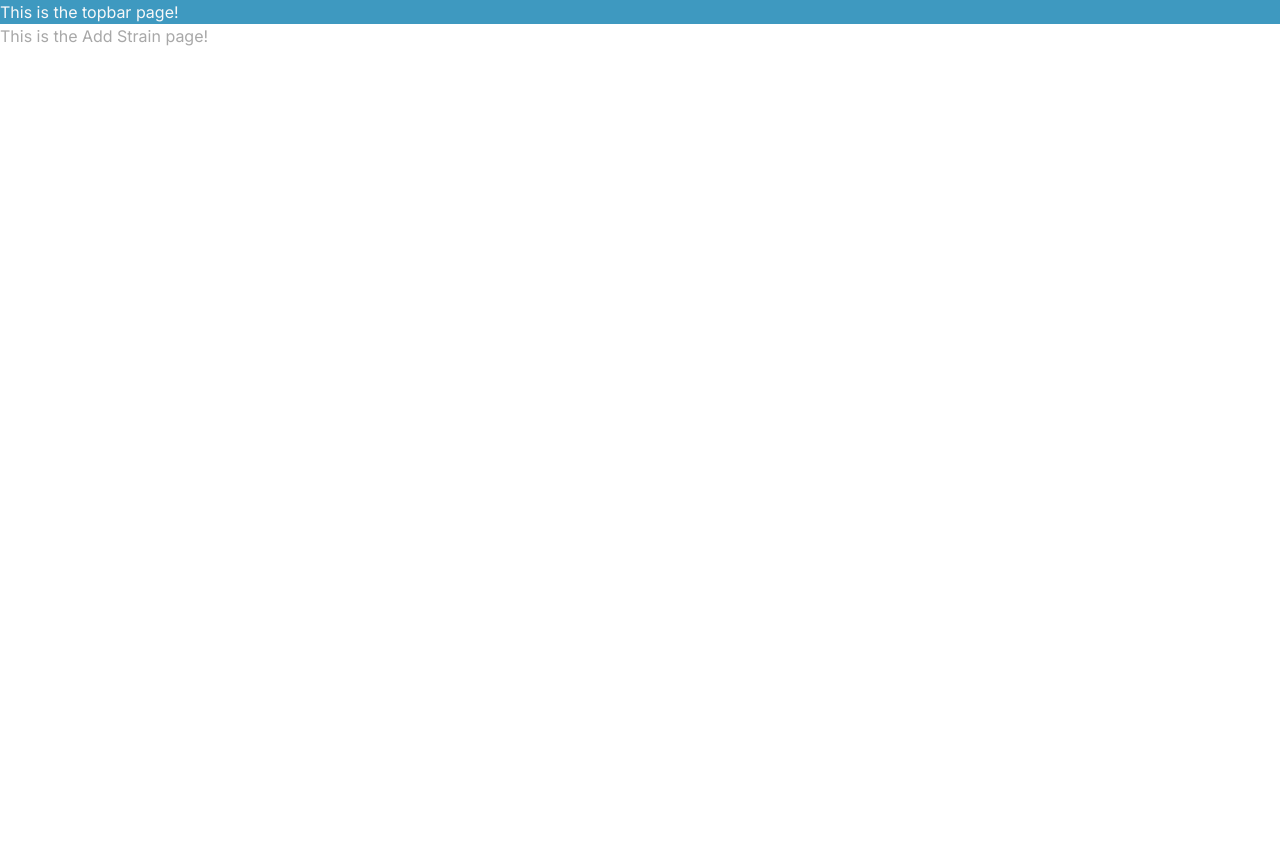
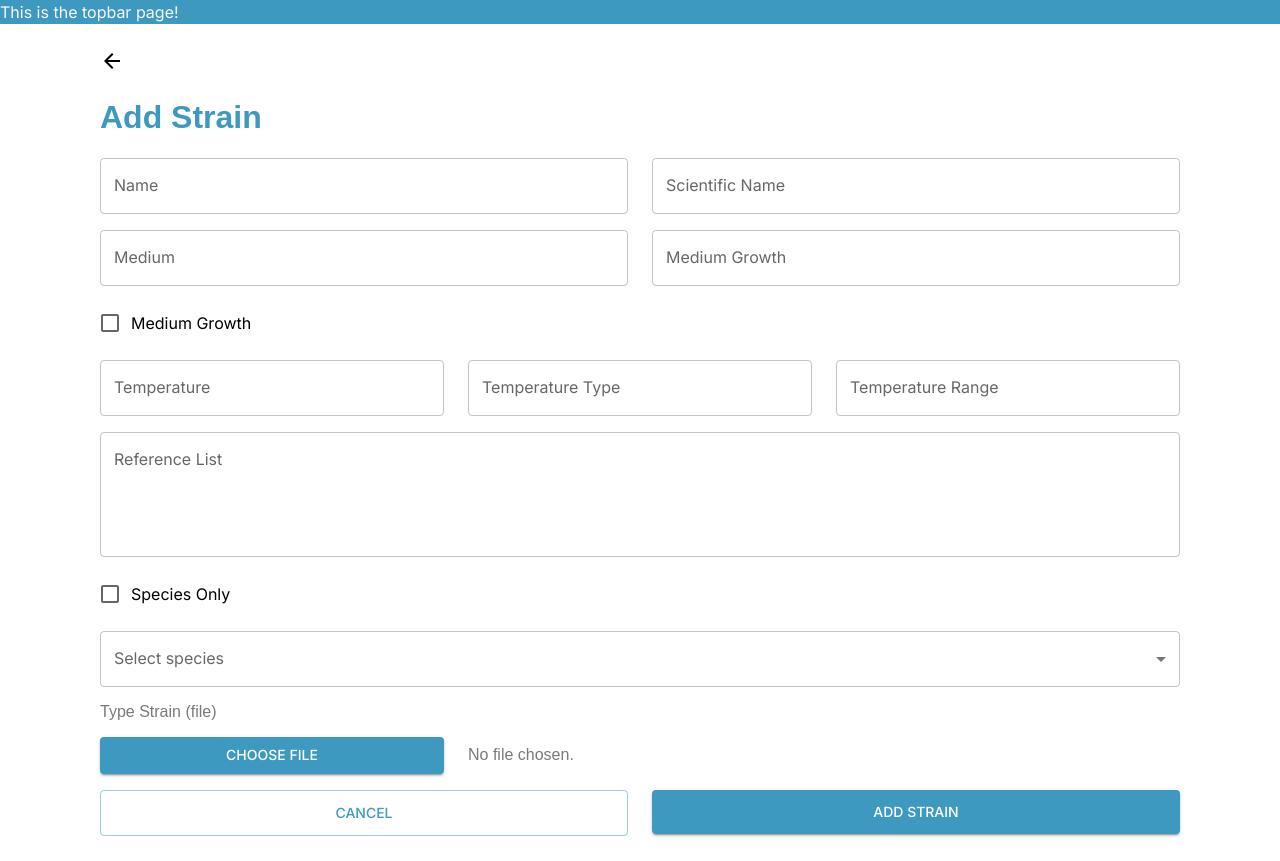
Before and after one commit to lbsomoson/bat-genome-database, a React (Create React App) app in the folder bat-genome-client/: page /add/strain in a window 1280 px wide. Before the commit the page ends 800 px from the top, so only its background shows below. Built offline with nearby package versions, Linux system fonts and the light colour scheme.

Commit message:
feat: Create styles and layout for Add Strain Page

```diff
--- /dev/null
+++ b/bat-genome-client/src/pages/addStrain/AddStrain.css
@@ -0,0 +1,15 @@
+h1 {
+  color: #3E99C0;
+  font-weight: bold;
+  margin-top: 10px;
+  margin-bottom: 10px;
+}
+
+input[type="file"] {
+  display: none;
+}
+
+.label {
+  color: #7B7979;
+  font-size: 16px;
+}
--- a/bat-genome-client/src/pages/addStrain/AddStrain.jsx
+++ b/bat-genome-client/src/pages/addStrain/AddStrain.jsx
@@ -1,12 +1,243 @@
-import { ThemeProvider, Typography, Box } from "@mui/material";
+import {
+	ThemeProvider,
+	Box,
+	Button,
+	Grid,
+	Checkbox,
+	TextField,
+	FormControlLabel,
+	MenuItem,
+} from "@mui/material";
+import { ArrowBack } from '@mui/icons-material';
 
 import { theme } from "../../theme";
+import { useState } from "react";
+import "./AddStrain.css";
 
 export default function AddStrain() {
+	const [values, setValues] = useState({
+		name: "",
+		scientificName: "",
+		medium: "",
+		mediumGrowth: "",
+		mediumGrowthCheckBox: false,
+		temperature: "",
+		temperatureType: "",
+		temperatureRange: "",
+		referenceList: "",
+		speciesOnly: false,
+		species: "",
+		fileContent: "",
+	});
+
+	const species = [
+		{value: 'specie-1', text: 'Specie 1'},
+		{value: 'specie-2', text: 'Specie 2'},
+		{value: 'specie-3', text: 'Specie 3'},
+		{value: 'specie-4', text: 'Specie 4'},
+		{value: 'specie-5', text: 'Specie 5'},
+	];
+
+	// For input of types text or select
+	const handleChange = (e) => {
+		setValues({
+			...values,
+			[e.target.name]: e.target.value,
+		});
+
+		console.log(values);
+	};
+
+	// For input of type combobox
+	const handleCBChange = (e) => {
+		setValues({
+			...values,
+			[e.target.name]: e.target.checked,
+		});
+
+		console.log(values);
+	};
+
+	// TODO: Submit data
+	// const onSubmit = (data) => {
+	// 	console.log(data);
+	// 	alert("Clicked submit button!");
+	// };
+
+	const SpecieSelect = ({ options }) => {
+		return(
+			<Box>
+				<TextField
+					label="Select species"
+					name="species"
+					select
+					value={values.species}
+					onChange={handleChange}
+					fullWidth
+				>
+					{options.map((choice, i) => {
+						return(
+							<MenuItem
+								key={i}
+								value={choice.value}
+							>
+								{choice.text}
+							</MenuItem>
+						)
+					})}
+				</TextField>
+			</Box>
+		)
+	};
+
+	const handleFileChange = (e) => {
+
+		const uploadFileBtn = document.getElementById("uploadFileBtn");
+		const customText = document.getElementById("fileChosen");
+
+		if(uploadFileBtn.value) {
+			const fileNameList = Array.prototype.map.call(uploadFileBtn.files, function (file) {
+				return file.name;
+			});
+			const label = fileNameList.join(', ');
+			customText.innerHTML = label;
+		} else {
+			customText.innerHTML = "No file chosen."
+		}
+	}
+
+	// TODO: read file contents
+
 	return (
 		<ThemeProvider theme={theme}>
-			<Box>
-				<Typography color="primary.gray"> This is the Add Strain page! </Typography>
+			<Box className="main">
+				<ArrowBack />
+				<Box mt={5} mb={5}><h1>Add Strain</h1></Box>
+				{/* Form */}
+				<Grid container rowSpacing={2} columnSpacing={3}>
+					<Grid item md={6}>
+						<TextField
+							label="Name"
+							name="name"
+							variant="outlined"
+							value={values.name}
+							onChange={handleChange}
+							fullWidth />
+					</Grid>
+					<Grid item md={6}>
+						<TextField
+							label="Scientific Name"
+							name="scientificName"
+							variant="outlined"
+							value={values.scientificName}
+							onChange={handleChange}
+							fullWidth />
+					</Grid>
+					<Grid item md={6}>
+						<TextField
+							label="Medium"
+							name="medium"
+							variant="outlined"
+							value={values.medium}
+							onChange={handleChange}
+							fullWidth />
+					</Grid>
+					<Grid item md={6}>
+						<TextField
+							label="Medium Growth"
+							name="mediumGrowth"
+							variant="outlined"
+							value={values.mediumGrowth}
+							onChange={handleChange}
+							fullWidth />
+					</Grid>
+					<Grid item md={12}>
+						<FormControlLabel
+							control={<Checkbox
+								checked={values.mediumGrowthCheckBox}
+								name="mediumGrowthCheckBox"
+								onChange={handleCBChange}
+							/>}
+							label="Medium Growth"
+						/>
+					</Grid>
+					<Grid item md={4}>
+						<TextField
+							label="Temperature"
+							name="temperature"
+							variant="outlined"
+							value={values.temperature}
+							onChange={handleChange}
+							fullWidth />
+					</Grid>
+					<Grid item md={4}>
+						<TextField
+							label="Temperature Type"
+							name="temperatureType"
+							variant="outlined"
+							value={values.temperatureType}
+							onChange={handleChange}
+							fullWidth />
+					</Grid>
+					<Grid item md={4}>
+						<TextField
+							label="Temperature Range"
+							name="temperatureRange"
+							variant="outlined"
+							value={values.temperatureRange}
+							onChange={handleChange}
+							fullWidth />
+					</Grid>
+					<Grid item md={12}>
+						<TextField
+							label="Reference List"
+							name="referenceList"
+							variant="outlined"
+							value={values.referenceList}
+							onChange={handleChange}
+							fullWidth
+							multiline
+							rows={4} />
+					</Grid>
+					<Grid item md={12}>
+						<FormControlLabel
+							control={<Checkbox
+								checked={values.speciesOnly}
+								name="speciesOnly"
+								onChange={handleCBChange}
+							/>}
+							label="Species Only"
+						/>
+					</Grid>
+					<Grid item md={12}>
+						<SpecieSelect options={species}/>
+					</Grid>
+					<Grid item md={12}>
+						<label className="label">Type Strain (file)</label>
+					</Grid>
+					<Grid item md={4}>
+							<Button variant="contained" component="label" fullWidth>
+								CHOOSE FILE
+								<input
+									type="file"
+									accept=".xlsx, .xls, .csv"
+									onChange={handleFileChange}
+									id="uploadFileBtn"
+									multiple
+									hidden
+								/>
+							</Button>
+					</Grid>
+					<Grid item md={8} style={{ display: "flex", justifyContent:"flex-start", alignItems: "center" }}>
+						<span className="label" id="fileChosen">No file chosen.</span>
+					</Grid>
+					<Grid item md={6}>
+						<Button variant="outlined" sx={{ padding: "10px" }} fullWidth>CANCEL</Button> {/*TODO: cancel*/}
+					</Grid>
+					<Grid item md={6}>
+						<Button variant="contained" sx={{ padding: "10px" }} fullWidth>ADD STRAIN</Button> {/*TODO: onlick*/}
+					</Grid>
+				</Grid>
 			</Box>
 		</ThemeProvider>
 	);
--- a/bat-genome-client/src/pages/viewStrain/ViewStrain.jsx
+++ b/bat-genome-client/src/pages/viewStrain/ViewStrain.jsx
@@ -5,7 +5,7 @@ import { theme } from "../../theme";
 import "./ViewStrain.css";
 
 const detail = {
-	scientificName: "Abditibacterium utsteinense",
+	scientificName: "Parastratiosphecomyia stratiosphecomyioides",
 	commonName: "Common Name",
 	domain: "Domain",
 	kingdom: "Kingdom",
@@ -21,11 +21,6 @@ const detail = {
 
 export default function ViewStrain() {
 
-	function handleClick(event) {
-    event.preventDefault();
-    console.info('You clicked a breadcrumb.');
-  }
-
 	return (
 		<ThemeProvider theme={theme}>
 			<Box>
@@ -38,31 +33,15 @@ export default function ViewStrain() {
 								<h1>
 									{detail.scientificName}
 								</h1>
-								<div role="navigation" onClick={handleClick}>
-									<Breadcrumbs aria-label="breadcrumb">
-										<Link underline="hover"
-											color="inherit"
-											href="/"
-										>
-											Strain
-										</Link>
-										<Link
-											underline="hover"
-											color="inherit"
-											href="/strain"
-										>
-											Strain
-										</Link>
-										<Link
-											underline="hover"
-											color="text.primary"
-											href="/strain"
-											aria-current="page"
-										>
-											{detail.scientificName}
-										</Link>
-									</Breadcrumbs>
-								</div>
+
+								{/* TODO: Update handling events in breadcrumbs */}
+								<Breadcrumbs aria-label='breadcrumb'>
+									<Link undeline='hover' href="#">
+										Strain
+									</Link>
+									<Typography color="primary.main">{detail.scientificName}</Typography>
+								</Breadcrumbs>
+
 							</div>
 							<div className="topRight">
 								{/* TODO: Hide edit button when user is logged in */}
@@ -73,7 +52,7 @@ export default function ViewStrain() {
 									sx={{ width: 150, padding: 1, margin: 2 }}
 									>
 										Edit
-									</Button>
+								</Button>
 								<Button
 									startIcon={<FileDownload style={{ color: '#fff' }}/>}
 									variant="contained"
@@ -86,51 +65,51 @@ export default function ViewStrain() {
 						</div>
 						<div className="container">
 							<div className="item">
-								<div className="left"><Typography fontWeight="bold" color="primary.gray">Scientific Name</Typography></div>
+								<div className="left"><Typography fontWeight="bold" color="primary.grey">Scientific Name</Typography></div>
 								<div className="right"><Typography color="primary.main">{detail.scientificName}</Typography></div>
 							</div>
 							<div className="item">
-								<div className="left"><Typography fontWeight="bold" color="primary.gray">Common Name</Typography></div>
+								<div className="left"><Typography fontWeight="bold" color="primary.grey">Common Name</Typography></div>
 								<div className="right"><Typography color="primary.main">{detail.commonName}</Typography></div>
 							</div>
 							<div className="item">
-								<div className="left"><Typography fontWeight="bold" color="primary.gray">Domain</Typography></div>
+								<div className="left"><Typography fontWeight="bold" color="primary.grey">Domain</Typography></div>
 								<div className="right"><Typography color="primary.main">{detail.domain}</Typography></div>
 							</div>
 							<div className="item">
-								<div className="left"><Typography fontWeight="bold" color="primary.gray">Kingdom</Typography></div>
+								<div className="left"><Typography fontWeight="bold" color="primary.grey">Kingdom</Typography></div>
 								<div className="right"><Typography color="primary.main">{detail.kingdom}</Typography></div>
 							</div>
 							<div className="item">
-								<div className="left"><Typography fontWeight="bold"  color="primary.gray">Phylum</Typography></div>
+								<div className="left"><Typography fontWeight="bold"  color="primary.grey">Phylum</Typography></div>
 								<div className="right"><Typography color="primary.main">{detail.phylum}</Typography></div>
 							</div>
 							<div className="item">
-								<div className="left"><Typography fontWeight="bold" color="primary.gray">Medium</Typography></div>
+								<div className="left"><Typography fontWeight="bold" color="primary.grey">Medium</Typography></div>
 								<div className="right"><Typography color="primary.main">{detail.medium}</Typography></div>
 							</div>
 							<div className="item">
-								<div className="left"><Typography fontWeight="bold" color="primary.gray">Medium Composition</Typography></div>
+								<div className="left"><Typography fontWeight="bold" color="primary.grey">Medium Composition</Typography></div>
 								<div className="right"><Typography color="primary.main">{detail.mediumComposition}</Typography></div>
 							</div>
 							<div className="item">
-								<div className="left"><Typography fontWeight="bold" color="primary.gray">Temperature</Typography></div>
+								<div className="left"><Typography fontWeight="bold" color="primary.grey">Temperature</Typography></div>
 								<div className="right"><Typography color="primary.main">{detail.temperature}</Typography></div>
 							</div>
 							<div className="item">
-								<div className="left"><Typography fontWeight="bold" color="primary.gray">Temperature Range</Typography></div>
+								<div className="left"><Typography fontWeight="bold" color="primary.grey">Temperature Range</Typography></div>
 								<div className="right"><Typography color="primary.main">{detail.temperatureRange}</Typography></div>
 							</div>
 							<div className="item">
-								<div className="left"><Typography fontWeight="bold" color="primary.gray">Reference List</Typography></div>
+								<div className="left"><Typography fontWeight="bold" color="primary.grey">Reference List</Typography></div>
 								<div className="right"><Typography color="primary.main">{detail.referenceList}</Typography></div>
 							</div>
 							<div className="item">
-								<div className="left"><Typography fontWeight="bold" color="primary.gray">Species</Typography></div>
+								<div className="left"><Typography fontWeight="bold" color="primary.grey">Species</Typography></div>
 								<div className="right"><Typography color="primary.main">{detail.species}</Typography></div>
 							</div>
 							<div className="item">
-								<div className="left"><Typography fontWeight="bold" color="primary.gray">Type Strain</Typography></div>
+								<div className="left"><Typography fontWeight="bold" color="primary.grey">Type Strain</Typography></div>
 								<div className="right"><Typography color="primary.main">{detail.typeStrain}</Typography></div>
 							</div>
 						</div>
--- a/bat-genome-client/src/theme.js
+++ b/bat-genome-client/src/theme.js
@@ -10,6 +10,7 @@ export const theme = createTheme({
 			black: "#000000",
 			gray: "#a8a8a8",
 			white: "#f8f8f8",
+			grey: "#7B7979",
 		},
 	},
 
```
